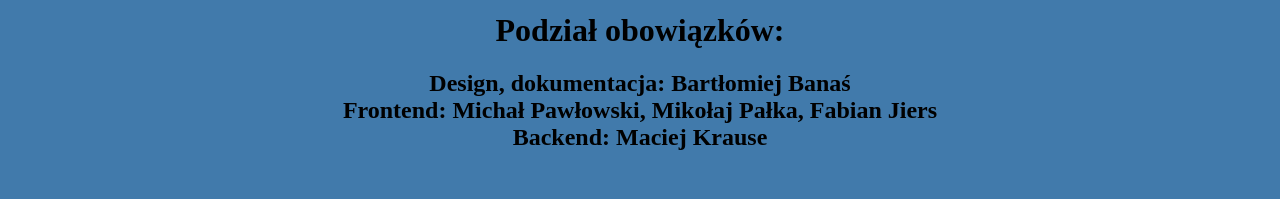
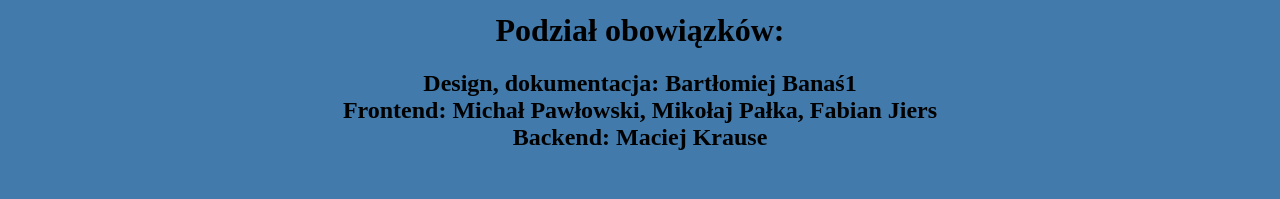
Before and after one commit to PROJEKT-ZPI/MEET-IT, a plain HTML site: page index.html in a window 1280 px wide. Shown: the part 320-519 px from the top of the page. Drawn offline with Linux system fonts and the light colour scheme.

Commit message:
Update index.html

```diff
--- a/index.html
+++ b/index.html
@@ -39,7 +39,7 @@
 <br>
 <div class="ob">
 <h1>Podział obowiązków:</h1>
-<h2>Design, dokumentacja: Bartłomiej Banaś<br>
+<h2>Design, dokumentacja: Bartłomiej Banaś1<br>
 Frontend: Michał Pawłowski, Mikołaj Pałka, Fabian Jiers<br>
 Backend: Maciej Krause</h2>
 </div>
```
